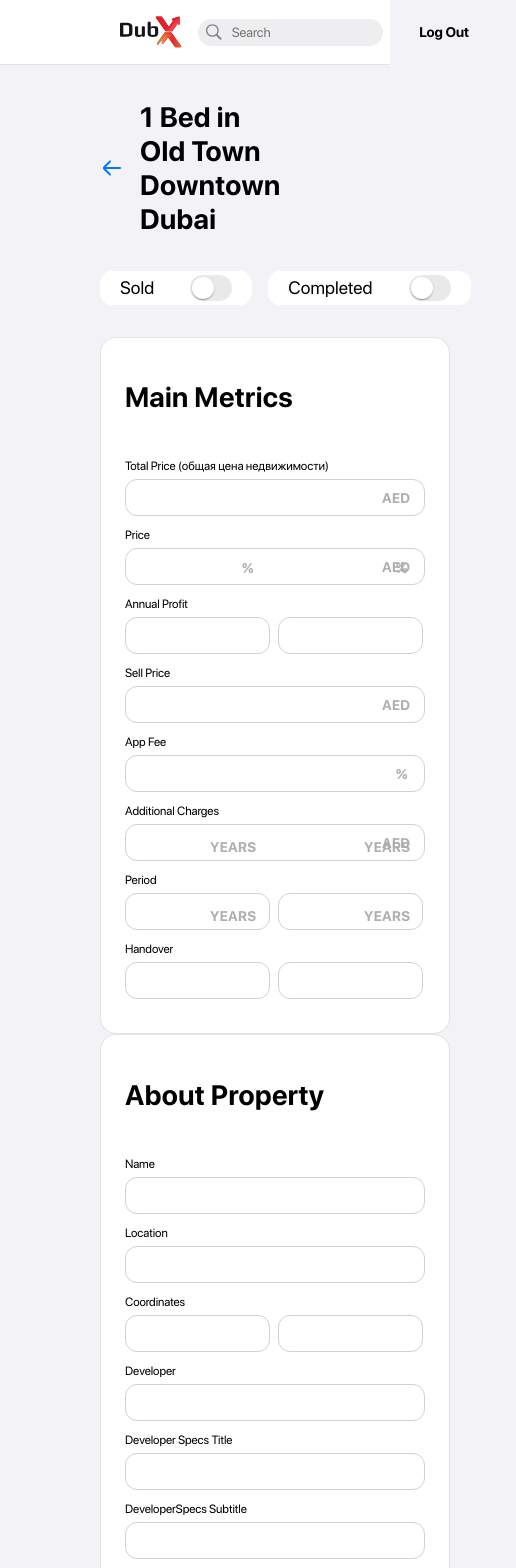
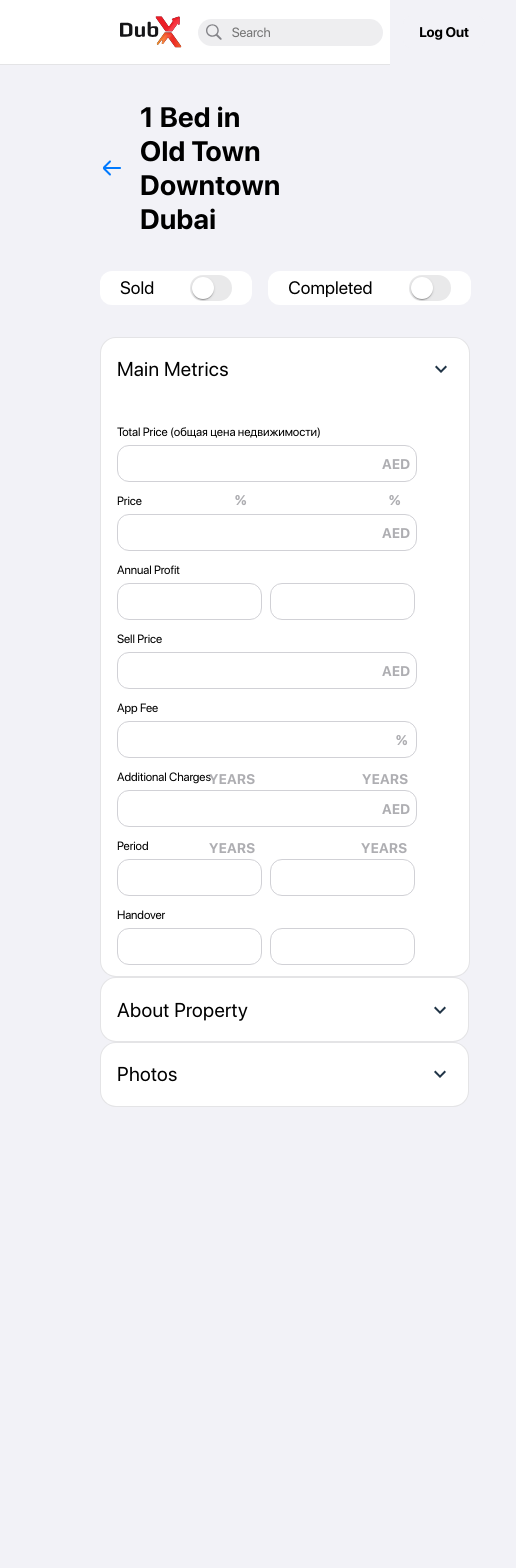
Before and after one commit to VadimTan/real-estate-funding, a React (Vite) app: page /add in a window 390 px wide. Shown: the top 1568 px of the page, 516 px wide, since content can reach past the window. After the commit the page ends 1123 px from the top, so only its background shows below. Built offline with nearby package versions, Linux system fonts and the light colour scheme.

Commit message:
adaptive third page

```diff
--- a/package.json
+++ b/package.json
@@ -12,7 +12,8 @@
   "dependencies": {
     "@emotion/react": "^11.11.1",
     "@emotion/styled": "^11.11.0",
-    "@mui/material": "^5.14.11",
+    "@mui/icons-material": "^5.14.12",
+    "@mui/material": "^5.14.12",
     "react": "^18.2.0",
     "react-dom": "^18.2.0",
     "react-router-dom": "^6.16.0"
--- a/src/components/addNEdit/AboutProperty.jsx
+++ b/src/components/addNEdit/AboutProperty.jsx
@@ -1,13 +1,31 @@
 import '../../../styles/aboutproperty.scss';
 import Label from '../../common/Label';
+import ExpandMoreIcon from '@mui/icons-material/ExpandMore';
+import ExpandLessIcon from '@mui/icons-material/ExpandLess';
+import { useState } from 'react';
 
 export const AboutProperty = () => {
+	const [stateOfIcon, setStateOfIcon] = useState(false);
+
+	const changeStateHandler = () => {
+		setStateOfIcon((icon) => !icon);
+	};
+
 	return (
 		<div className="about-property-container">
 			<div className="about-property-block-text">
 				<h1 className="about-property-text">About Property</h1>
+				{stateOfIcon ? (
+					<div className="expand-less-icon">
+						<ExpandLessIcon onClick={changeStateHandler} />
+					</div>
+				) : (
+					<div className="expand-more-icon">
+						<ExpandMoreIcon onClick={changeStateHandler} />
+					</div>
+				)}
 			</div>
-			<div className="main-metrics-fields-container">
+			<div className="about-property-fields-container">
 				<div className="main-metrics-field-1">
 					<Label className="main-metrics-label">Name</Label>
 					<Label className="input-field">
--- a/src/components/addNEdit/MainMetrics.jsx
+++ b/src/components/addNEdit/MainMetrics.jsx
@@ -1,13 +1,33 @@
 import Label from '../../common/Label';
 import '../../../styles/mainmetrics.scss';
+import ExpandMoreIcon from '@mui/icons-material/ExpandMore';
+import ExpandLessIcon from '@mui/icons-material/ExpandLess';
+import { useState } from 'react';
 
 export const MainMetrics = () => {
+	const [stateOfIcon, setStateOfIcon] = useState(false);
+	const [show, setShow] = useState('.closed');
+
+	const changeStateHandler = () => {
+		setStateOfIcon((icon) => !icon);
+		setShow((state) => (state == '.closed' ? '.show' : '.closed'));
+	};
+
 	return (
 		<div className="main-metrics-container">
 			<div className="main-metrics-block-text">
 				<h1 className="main-metrics-text">Main Metrics</h1>
+				{stateOfIcon ? (
+					<div className="expand-less-icon">
+						<ExpandLessIcon onClick={changeStateHandler} />
+					</div>
+				) : (
+					<div className="expand-more-icon">
+						<ExpandMoreIcon onClick={changeStateHandler} />
+					</div>
+				)}
 			</div>
-			<div className="main-metrics-fields-container">
+			<div className={`main-metrics-fields-container ` + show}>
 				<div className="main-metrics-field-1">
 					<Label className={'main-metrics-label'}>
 						Total Price (общая цена недвижимости)
--- a/src/components/addNEdit/Photos.jsx
+++ b/src/components/addNEdit/Photos.jsx
@@ -4,13 +4,32 @@ import Label from '../../common/Label';
 import trashCan from '../../assets/images/trash.svg';
 import rectangle from '../../assets/images/Rectangle.svg';
 import Checkbox from '../../assets/images/Checkbox.svg';
+import ExpandMoreIcon from '@mui/icons-material/ExpandMore';
+import ExpandLessIcon from '@mui/icons-material/ExpandLess';
+import { useState } from 'react';
 
 export const PhotosBox = () => {
+	const [stateOfIcon, setStateOfIcon] = useState(false);
+
+	const changeStateHandler = () => {
+		setStateOfIcon((icon) => !icon);
+	};
+
 	return (
 		<div className="photos-upload-container">
 			<div className="photos-upload-block-text">
 				<h1 className="photos-upload-text">Photos</h1>
+				{stateOfIcon ? (
+					<div className="expand-less-icon">
+						<ExpandLessIcon onClick={changeStateHandler} />
 					</div>
+				) : (
+					<div className="expand-more-icon">
+						<ExpandMoreIcon onClick={changeStateHandler} />
+					</div>
+				)}
+			</div>
+			<div className="photos-global-container">
 				<div className="header-for-photos">
 					<span className="span-for-header-symbol">#</span>
 					<span className="span-for-header-photo">Photo</span>
@@ -43,5 +62,6 @@ export const PhotosBox = () => {
 					</Button>
 				</div>
 			</div>
+		</div>
 	);
 };
--- a/src/components/listOfProperties/props/ListOfProp.jsx
+++ b/src/components/listOfProperties/props/ListOfProp.jsx
@@ -29,10 +29,13 @@ export const ListOfProp = () => {
 					<div className="fee-exchange-container">
 						<div className="dld-container">
 							<Label className="dld-fee-label">DLD Fee</Label>
-							<input
-								className="dld-fee-input"
-								type="text"
-							/>
+							<div>
+								<input
+									className="dld-fee-input"
+									type="text"
+								/>
+								<span className="dld-icon">%</span>
+							</div>
 						</div>
 						<div className="exchange-container">
 							<Label className="exchange-label">Exchange Rate</Label>
@@ -40,6 +43,7 @@ export const ListOfProp = () => {
 								className="exchange-input"
 								type="text"
 							/>
+							<span className="exchange-icon">= 1 USD</span>
 						</div>
 						<Button className="fee-exchange-button">
 							<span className="text-fee-button">Save Changes</span>
--- a/styles/aboutproperty.scss
+++ b/styles/aboutproperty.scss
@@ -12,6 +12,14 @@
 	height: fit-content;
 }
 
+.about-property-block-text {
+	display: flex;
+	flex-direction: row;
+	align-items: center;
+	justify-content: space-between;
+	gap: 80px;
+}
+
 .about-property-text {
 	font-family: SF Pro Display;
 	font-style: normal;
@@ -24,6 +32,14 @@
 	order: 0;
 	align-self: stretch;
 	flex-grow: 0;
+}
+
+.expand-less-icon {
+	display: none;
+}
+
+.expand-more-icon {
+	display: none;
 }
 
 .about-property-textarea {
@@ -287,3 +303,43 @@
 		top: 474px;
 	}
 }
+
+@media screen and (max-width: 760px) {
+	.about-property-text {
+		font-family: SF Pro Regular;
+		font-style: normal;
+		font-weight: 700;
+		font-size: 20px;
+		line-height: 34px;
+		letter-spacing: 0.36px;
+		color: #000000;
+		flex: none;
+		order: 0;
+		align-self: stretch;
+		flex-grow: 0;
+	}
+
+	.expand-less-icon {
+		display: flex;
+	}
+
+	.expand-more-icon {
+		display: flex;
+	}
+
+	.about-property-container {
+		padding: 1px 16px;
+	}
+
+	.about-property-fields-container {
+		display: none;
+	}
+
+	.about-property-block-text {
+		display: flex;
+		flex-direction: row;
+		align-items: center;
+		justify-content: space-between;
+		gap: 180px;
+	}
+}
--- a/styles/footer.scss
+++ b/styles/footer.scss
@@ -34,3 +34,9 @@
 	font-feature-settings: 'case' on;
 	color: #8e8e93;
 }
+
+@media screen and (max-width: 760px) {
+	.footer-container {
+		display: none;
+	}
+}
--- a/styles/listofprops.scss
+++ b/styles/listofprops.scss
@@ -171,6 +171,32 @@
 	color: #8e8e93;
 }
 
+.dld-icon {
+	font-family: SF Pro Regular;
+	font-style: normal;
+	font-weight: 500;
+	font-size: 14px;
+	line-height: 16px;
+	align-items: flex-end;
+	color: #aeaeb2;
+	position: absolute;
+	top: 226px;
+	left: 302px;
+}
+
+.exchange-icon {
+	font-family: SF Pro Regular;
+	font-style: normal;
+	font-weight: 500;
+	font-size: 14px;
+	line-height: 16px;
+	align-items: flex-end;
+	color: #aeaeb2;
+	position: absolute;
+	top: 226px;
+	left: 503px;
+}
+
 @media screen and (max-width: 800px) {
 	.frame-18 {
 		display: flex;
@@ -228,3 +254,18 @@
 		flex-grow: 0;
 	}
 }
+
+@media screen and (max-width: 551px) {
+	.exchange-icon {
+		font-family: SF Pro Regular;
+		font-style: normal;
+		font-weight: 500;
+		font-size: 14px;
+		line-height: 16px;
+		align-items: flex-end;
+		color: #aeaeb2;
+		position: absolute;
+		top: 226px;
+		left: 500px;
+	}
+}
--- a/styles/mainmetrics.scss
+++ b/styles/mainmetrics.scss
@@ -16,6 +16,22 @@
 	border-radius: 16px;
 	height: fit-content;
 	width: fit-content;
+}
+
+.expand-less-icon {
+	display: none;
+}
+
+.expand-more-icon {
+	display: none;
+}
+
+.main-metrics-block-text {
+	display: flex;
+	flex-direction: row;
+	align-items: center;
+	justify-content: space-between;
+	gap: 100px;
 }
 
 .main-metrics-text {
@@ -518,3 +534,138 @@
 		top: 906px;
 	}
 }
+
+@media screen and (max-width: 760px) {
+	.main-metrics-text {
+		font-family: SF Pro Regular;
+		font-style: normal;
+		font-weight: 700;
+		font-size: 20px;
+		line-height: 34px;
+		letter-spacing: 0.36px;
+		color: #000000;
+		flex: none;
+		order: 0;
+		align-self: stretch;
+		flex-grow: 0;
+	}
+
+	.expand-less-icon {
+		display: flex;
+	}
+
+	.expand-more-icon {
+		display: flex;
+	}
+
+	.main-metrics-container {
+		padding: 1px 16px;
+	}
+
+	.main-metrics-block-text {
+		display: flex;
+		flex-direction: row;
+		align-items: center;
+		justify-content: space-between;
+		gap: 200px;
+	}
+
+	.main-metrics-fields-container .closed {
+		display: none;
+	}
+
+	.main-metrics-fields-container .show {
+		display: flex;
+		flex-direction: column;
+	}
+
+	.text-near-input-small {
+		font-family: SF Pro Display;
+		font-style: normal;
+		font-weight: 600;
+		font-size: 14px;
+		line-height: 20px;
+		display: flex;
+		align-items: flex-end;
+		letter-spacing: 0.32px;
+		color: #aeaeb2;
+		position: absolute;
+		left: 235px;
+		top: 490px;
+	}
+
+	.text-near-input-small-2 {
+		font-family: SF Pro Display;
+		font-style: normal;
+		font-weight: 600;
+		font-size: 14px;
+		line-height: 20px;
+		display: flex;
+		align-items: flex-end;
+		letter-spacing: 0.32px;
+		color: #aeaeb2;
+		position: absolute;
+		left: 389px;
+		top: 490px;
+	}
+
+	.text-near-input-small-3 {
+		font-family: SF Pro Display;
+		font-style: normal;
+		font-weight: 600;
+		font-size: 14px;
+		line-height: 20px;
+		display: flex;
+		align-items: flex-end;
+		letter-spacing: 0.32px;
+		color: #aeaeb2;
+		position: absolute;
+		left: 362px;
+		top: 769px;
+	}
+
+	.text-near-input-small-4 {
+		font-family: SF Pro Display;
+		font-style: normal;
+		font-weight: 600;
+		font-size: 14px;
+		line-height: 20px;
+		display: flex;
+		align-items: flex-end;
+		letter-spacing: 0.32px;
+		color: #aeaeb2;
+		position: absolute;
+		left: 209px;
+		top: 769px;
+	}
+
+	.text-near-input-small-5 {
+		font-family: SF Pro Display;
+		font-style: normal;
+		font-weight: 600;
+		font-size: 14px;
+		line-height: 20px;
+		display: flex;
+		align-items: flex-end;
+		letter-spacing: 0.32px;
+		color: #aeaeb2;
+		position: absolute;
+		left: 209px;
+		top: 838px;
+	}
+
+	.text-near-input-small-6 {
+		font-family: SF Pro Display;
+		font-style: normal;
+		font-weight: 600;
+		font-size: 14px;
+		line-height: 20px;
+		display: flex;
+		align-items: flex-end;
+		letter-spacing: 0.32px;
+		color: #aeaeb2;
+		position: absolute;
+		left: 361px;
+		top: 838px;
+	}
+}
--- a/styles/photos-container.scss
+++ b/styles/photos-container.scss
@@ -10,6 +10,28 @@
 	border-radius: 16px;
 	height: fit-content;
 	width: fit-content;
+}
+
+.expand-less-icon {
+	display: none;
+}
+
+.expand-more-icon {
+	display: none;
+}
+
+.photos-global-container {
+	display: flex;
+	flex-direction: column;
+	gap: 24px;
+}
+
+.photos-upload-block-text {
+	display: flex;
+	flex-direction: row;
+	align-items: center;
+	justify-content: space-between;
+	gap: 210px;
 }
 
 .photos-upload-text {
@@ -215,3 +237,47 @@
 	order: 0;
 	flex-grow: 0;
 }
+
+@media screen and (max-width: 760px) {
+	.photos-upload-text {
+		font-family: SF Pro Regular;
+		font-style: normal;
+		font-weight: 700;
+		font-size: 20px;
+		line-height: 34px;
+		letter-spacing: 0.36px;
+		color: #000000;
+		flex: none;
+		order: 0;
+		align-self: stretch;
+		flex-grow: 0;
+	}
+
+	.expand-less-icon {
+		display: flex;
+	}
+
+	.expand-more-icon {
+		display: flex;
+	}
+
+	.photos-upload-container {
+		padding: 1px 16px;
+	}
+
+	.photos-upload-block-text {
+		display: flex;
+		flex-direction: row;
+		align-items: center;
+		justify-content: space-between;
+		gap: 250px;
+	}
+
+	.photos-global-container {
+		display: none;
+	}
+
+	.button-upload-photos-container {
+		padding-bottom: 15px;
+	}
+}
```
Also changed, not shown: 1 other file (tests, documents, lock files or other folders). Lines whose indentation alone changed are shown as unchanged.
